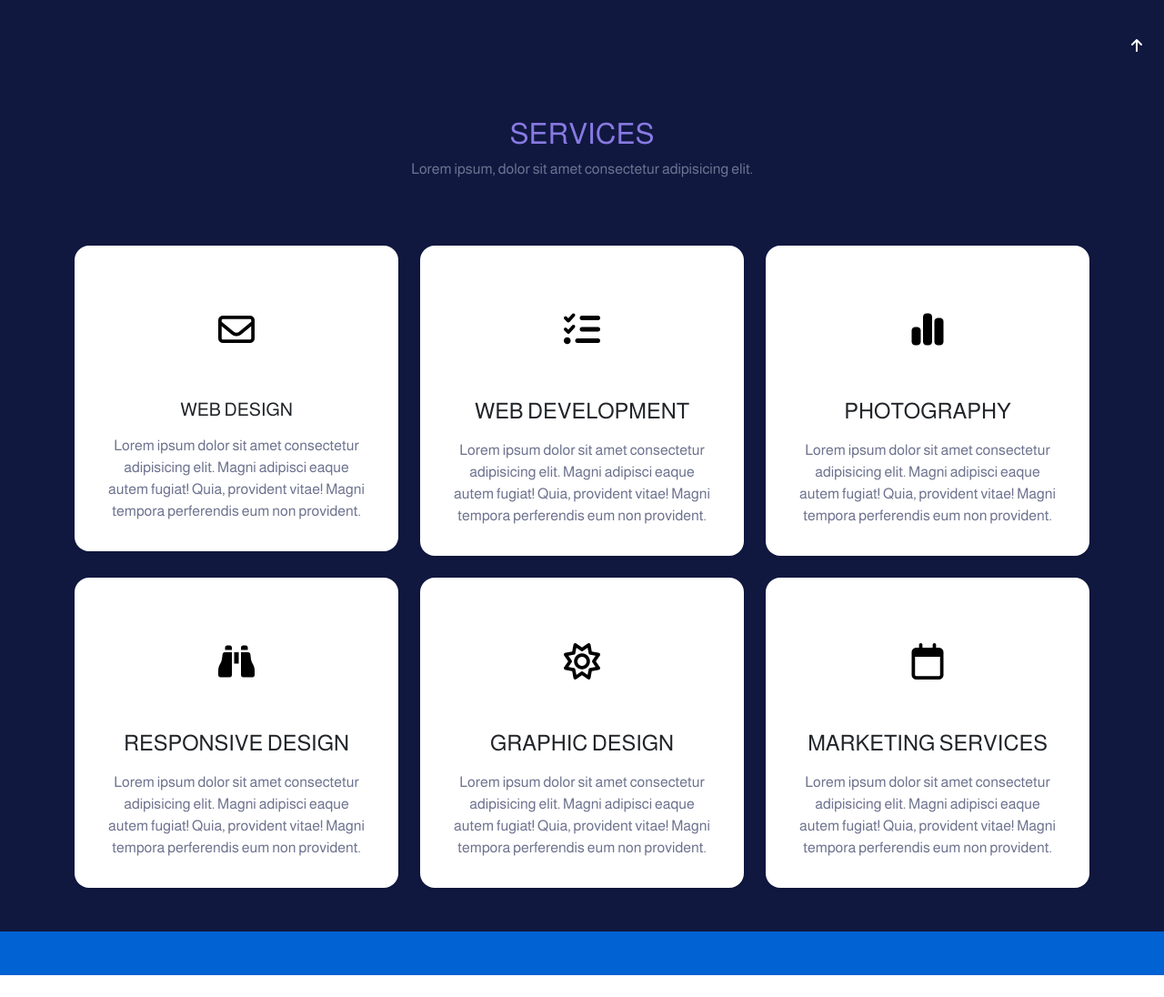
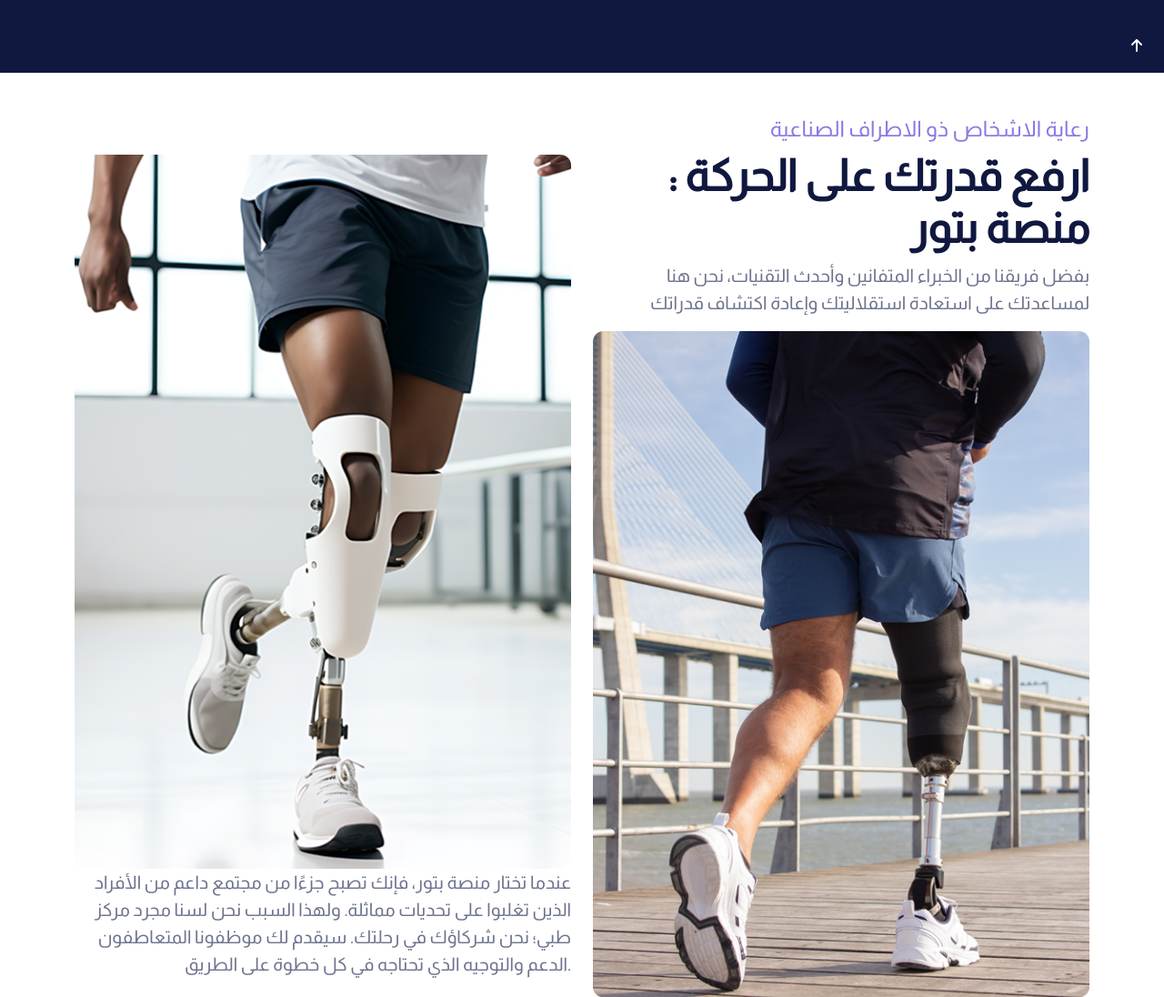
Before and after one commit to Omran950/Frontend-task, a plain HTML site: page index.html in a window 1280 px wide. Shown: the part 720-1816 px from the top of the page at 91% size. Before the commit the page ends 1792 px from the top, so only its background shows below. Drawn offline with Linux system fonts and the light colour scheme; a web font is replaced by a local one.

Commit message:
create section one

```diff
--- a/css/style.css
+++ b/css/style.css
@@ -15,26 +15,35 @@
 
 body {
   font-family: "Almarai", sans-serif;
+  text-align: right;
 }
 
 :root {
-  --bg-main-color: #101840;
-  --bg-secondary-color: #e5e2f7;
+  --main-color: #101840;
+  --secondary-color: #e5e2f7;
   --text-color: #6d738f;
   --heading-color: #897ae3;
   --button-color: #897ae3;
 }
 
 .bg-mainColor {
-  background-color: var(--bg-main-color);
+  background-color: var(--main-color);
 }
 
 .bg-secondaryColor {
-  background-color: var(--bg-secondary-color);
+  background-color: var(--secondary-color);
 }
 
-.text-mainColor {
+.text-main-heading-color {
   color: var(--heading-color);
+}
+
+.text-sub-heading-color {
+  color: var(--main-color);
+}
+
+.text-font-color {
+  color: var(--text-color);
 }
 
 .button-color {
@@ -53,6 +62,13 @@
 h2 {
   color: var(--heading-color);
   font-family: "Amiri", "Almarai", sans-serif;
+  font-size: 24px;
+}
+
+h3 {
+  color: var(--main-color);
+  font-size: 48px;
+  font-weight: 700;
 }
 
 p {
--- a/index.html
+++ b/index.html
@@ -13,9 +13,9 @@
   <body data-bs-spy="scroll" data-bs-target="#navbar-example">
     <!-- Navigation Bar -->
     <nav
-      class="navbar navbar-expand-lg rounded-bottom-4 fixed-top w-75 mx-auto bg-white text-mainColor"
+      class="navbar navbar-expand-lg rounded-bottom-4 container fixed-top mx-auto bg-white text-mainColor"
     >
-      <div class="container w-85" id="navbar-example">
+      <div class="container" id="navbar-example">
         <!-- bars icon -->
         <button
           class="navbar-toggler border-0"
@@ -29,7 +29,6 @@
         >
           <i class="fa-solid fa-bars fs-4 text-mainColor"></i>
         </button>
-
         <div class="collapse navbar-collapse" id="navbarSupportedContent">
           <!-- login button -->
           <button type="button" id="login-btn" class="btn button-color">
@@ -88,8 +87,36 @@
       </div>
     </header>
 
+    <!-- section 1 -->
+    <section id="section1" class="section1 py-5">
+      <div class="container">
+        <h2>رعاية الاشخاص ذو الاطراف الصناعية</h2>
+        <div class="d-flex justify-content-between align-items-center gap-4">
+          <div class="w-50">
+            <img src="images/section-1-2.png" alt="section1" class="w-100" />
+            <p class="ms-auto text-font-color fs-5">
+              عندما تختار منصة بتور، فإنك تصبح جزءًا من مجتمع داعم من الأفراد
+              الذين تغلبوا على تحديات مماثلة. ولهذا السبب نحن لسنا مجرد مركز
+              طبي؛ نحن شركاؤك في رحلتك. سيقدم لك موظفونا المتعاطفون الدعم
+              والتوجيه الذي تحتاجه في كل خطوة على الطريق.
+            </p>
+          </div>
+          <div class="w-50">
+            <h3>
+              : ارفع قدرتك على الحركة<span class="d-block">منصة بتور</span>
+            </h3>
+            <p class="ms-auto text-font-color fs-5">
+              بفضل فريقنا من الخبراء المتفانين وأحدث التقنيات، نحن هنا لمساعدتك
+              على استعادة استقلاليتك وإعادة اكتشاف قدراتك
+            </p>
+            <img src="images/section-1-1.png" alt="section2" class="w-100" />
+          </div>
+        </div>
+      </div>
+    </section>
+
     <!-- Services -->
-    <section id="services" class="services py-5 bg-mainColor">
+    <section id="services" class="services py-5 bg-secondaryColor">
       <div class="heading position-relative text-center mb-5">
         <h2>SERVICES</h2>
         <p class="pb-4">
```
